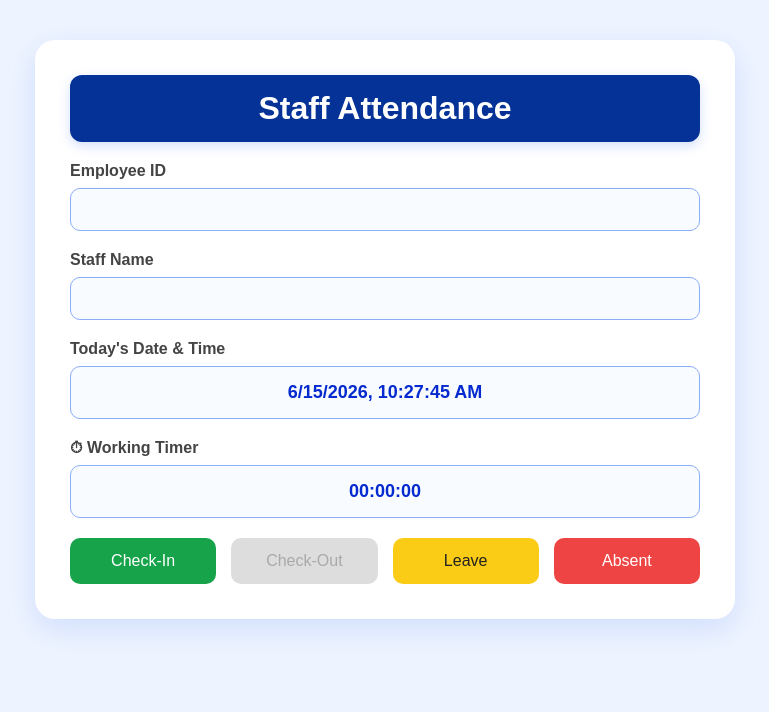
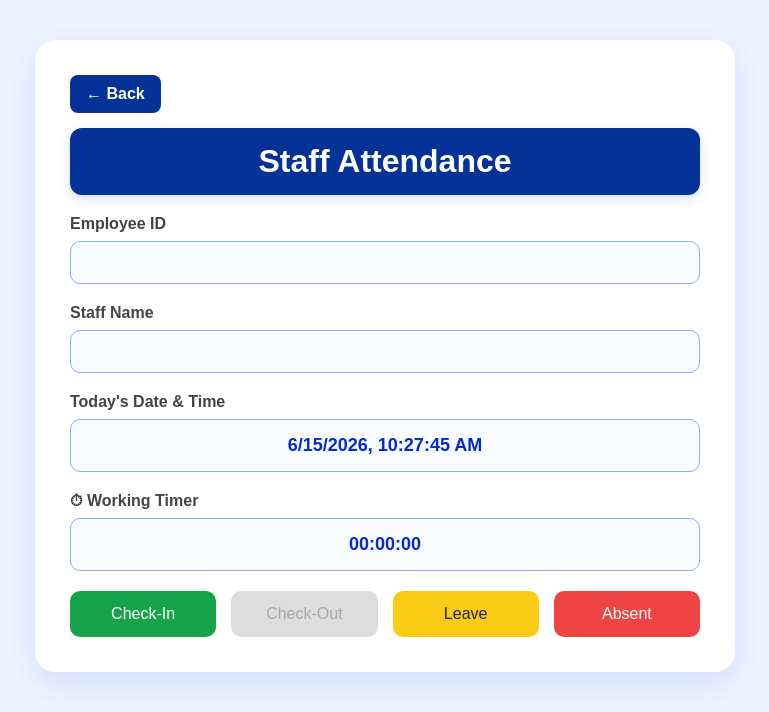
Before and after one commit to dhanushaselvaraj645-eng/csc_crm-main_pr, a Django app: template csc_crm/templates/staff/staff_checkin.html in a window 1280 px wide. Shown: the top 712 px of the page, without its empty margins (255-1024 px from the left). Run offline with Django 5.2, Linux system fonts and the light colour scheme; the template is opened without the code that fills it, so the values that code supplies are empty.

Commit message:
Attendance module enhancements and bug fixes

```diff
--- a/csc_crm/templates/staff/attendance.html
+++ b/csc_crm/templates/staff/attendance.html
@@ -30,8 +30,9 @@
 
     <h1>Attendance</h1>
 
+    {% if staff.status != 'terminated' %}
     <a class="staff-checkin-btn" href="{% url 'staff_checkin' staff.id %}">Staff Check-In</a>
-
+    {% endif %}
     </div>
 
     <!-- Overlay -->
--- a/csc_crm/templates/staff/staff_checkin.html
+++ b/csc_crm/templates/staff/staff_checkin.html
@@ -282,7 +282,22 @@ button:disabled {
     filter: grayscale(100%);
 }
 
+.back-btn{
+    display:inline-block;
+    margin-bottom:15px;
+    padding:10px 16px;
+    background:#043297;
+    color:white;
+    text-decoration:none;
+    border-radius:8px;
+    font-weight:600;
+    transition:0.3s;
+}
 
+.back-btn:hover{
+    background:#ecec14;
+    color:rgb(23, 6, 150);
+}
 </style>
 
 </head>
@@ -298,10 +313,12 @@ button:disabled {
 {% endif %}
 <div class="container">
 
-    <h1 class="title">
-        Staff Attendance
-    </h1>
 
+    <div class="title-header">
+    <a href="{% url 'attendance' staff.id %}" class="back-btn"> ← Back</a>
+
+    <h1 class="title">Staff Attendance</h1>
+    </div>
 
 
     <form method="POST">
```
Also changed, not shown: csc_crm/apps/staff/views.py (+16 -8 lines), csc_crm/static/js/staff_js/attendance.js (+53 -28 lines).
